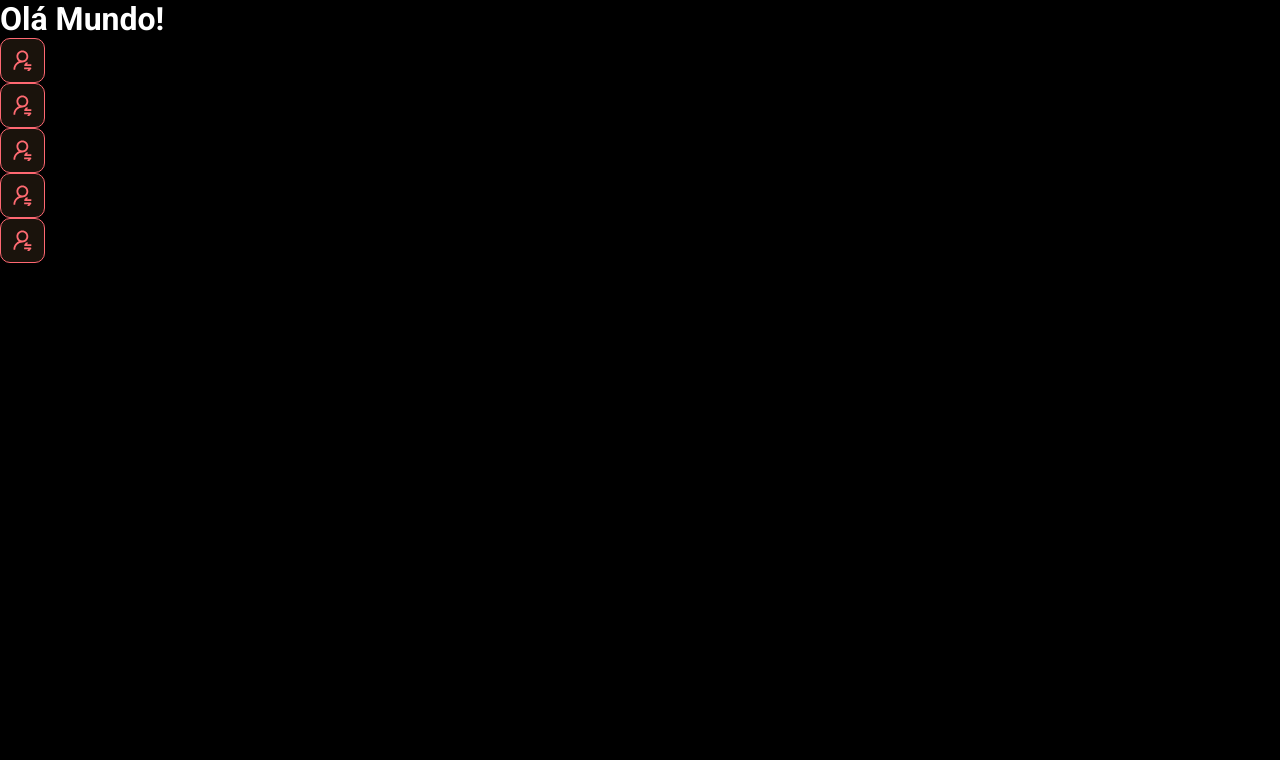
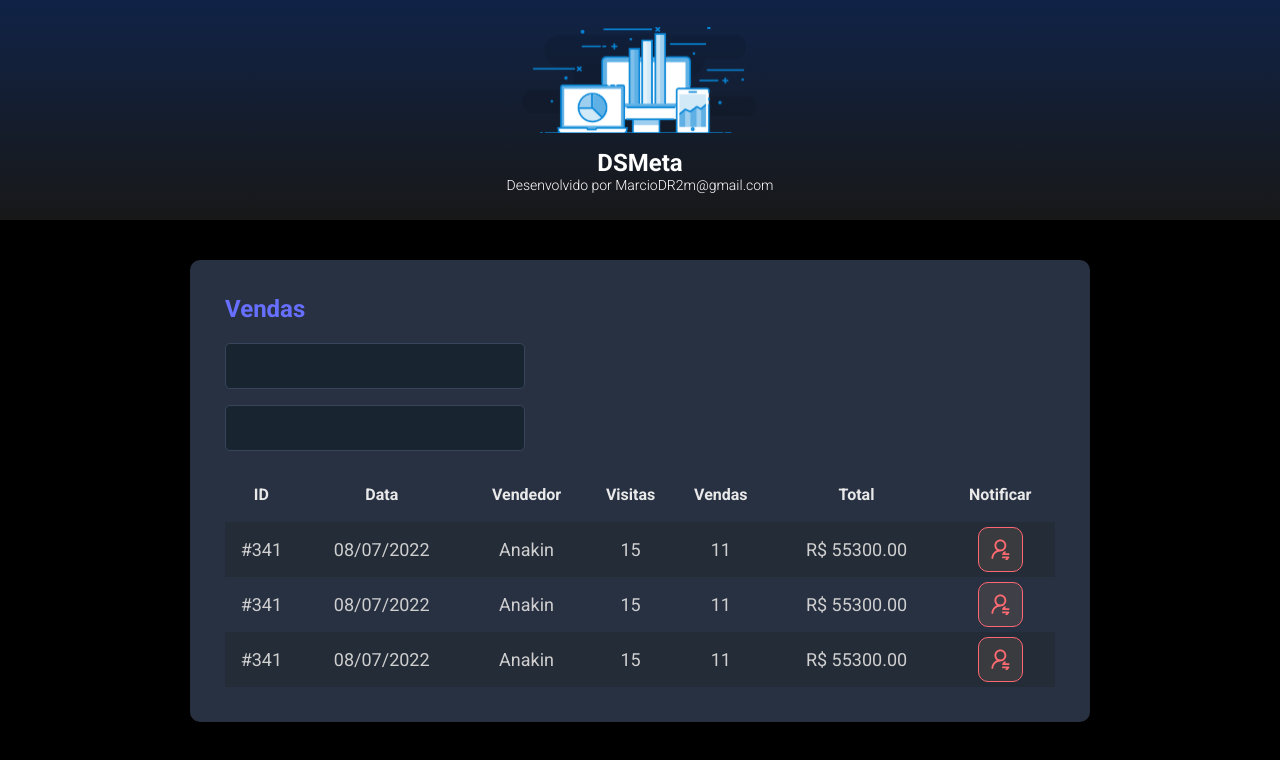
Before and after one commit to mdr933579381/dsmeta, a React (Vite) app in the folder frontend/: page / in a window 1280 px wide. Shown: the top 760 px of the page. Built offline with nearby package versions, Linux system fonts and the light colour scheme.

Commit message:
Other Components

```diff
--- a/frontend/src/App.tsx
+++ b/frontend/src/App.tsx
@@ -1,16 +1,18 @@
-import NotificationButton from './componentes/NotificationButton'
+import Header from "./componentes/Header"
+import SalesCard from "./componentes/SalesCard"
 
-
-  function App() {
-    return (<>
-      <h1>Olá Mundo!</h1>
-      <NotificationButton />
-      <NotificationButton />
-      <NotificationButton />
-      <NotificationButton />
-      <NotificationButton />
+function App() {
+  return (<>
+    <Header />
+    <main>
+      <section id="sales">
+        <div className="dsmeta-containner" >
+        <SalesCard />
+      </div>
+    </section>
+  </main>
     </>
     )
-  }
+}
 
 export default App
--- /dev/null
+++ b/frontend/src/componentes/Header/index.tsx
@@ -0,0 +1,20 @@
+import logo from '../../asserts/img/logo.svg'
+import './styles.css'
+
+function Header() {
+    return (
+        <header>
+            <div className="dsmeta-logo-containner">
+                <img src={logo} alt="DSMeta" />
+                <h1>DSMeta</h1>
+                <p>
+                    Desenvolvido por
+                    <a href="marcio_dr2m"> MarcioDR2m@gmail.com</a>
+                </p>
+            </div>
+        </header>
+
+    )
+}
+
+export default Header
--- /dev/null
+++ b/frontend/src/componentes/Header/styles.css
@@ -0,0 +1,28 @@
+header {
+    background: linear-gradient(180deg, #102347 0%, #181818 100%);
+    height: 220px;
+    display: flex;
+    align-items: center;
+    justify-content: center;
+}
+
+.dsmeta-logo-containner {
+    display: flex;
+    flex-direction: column;
+    align-items: center;
+
+}
+
+.dsmeta-logo-containner img {
+    width: 235px;
+}
+
+.dsmeta-logo-containner h1 {
+    margin-top: 15px;
+    font-size: 24px;
+}
+
+.dsmeta-logo-containner p {
+    font-size: 14px;
+    font-weight: 300;
+}
--- /dev/null
+++ b/frontend/src/componentes/SalesCard/index.tsx
@@ -0,0 +1,82 @@
+import NotificationButton from "../NotificationButton"
+import './styles.css'
+
+
+function SalesCard() {
+    return (
+        <div className="dsmeta-card">
+        <h2 className="dsmeta-sales-title">Vendas</h2>
+        <div>
+            <div className="dsmeta-form-control-containner">
+                <input className="dsmeta-form-control" type="text" />
+            </div>
+            <div className="dsmeta-form-control-containner">
+                <input className="dsmeta-form-control" type="text" />
+            </div>
+        </div>
+
+        <div>
+            <table className="dsmeta-sales-table">
+                <thead>
+                    <tr>
+                        <th className="show992">ID</th>
+                        <th className="show576">Data</th>
+                        <th>Vendedor</th>
+                        <th className="show992">Visitas</th>
+                        <th className="show992">Vendas</th>
+                        <th>Total</th>
+                        <th>Notificar</th>
+                    </tr>
+                </thead>
+                <tbody>
+                    <tr>
+                        <td className="show992">#341</td>
+                        <td className="show576">08/07/2022</td>
+                        <td>Anakin</td>
+                        <td className="show992">15</td>
+                        <td className="show992">11</td>
+                        <td>R$ 55300.00</td>
+                        <td>
+                            <div className="dsmeta-red-btn-containner">
+                                <NotificationButton />
+                            </div>
+                        </td>
+                    </tr>
+                    <tr>
+                        <td className="show992">#341</td>
+                        <td className="show576">08/07/2022</td>
+                        <td>Anakin</td>
+                        <td className="show992">15</td>
+                        <td className="show992">11</td>
+
+                        <td>R$ 55300.00</td>
+                        <td>
+                            <div className="dsmeta-red-btn-containner">
+                                <NotificationButton />
+                            </div>
+                        </td>
+                    </tr>
+                    <tr>
+                        <td className="show992">#341</td>
+                        <td className="show576">08/07/2022</td>
+                        <td>Anakin</td>
+                        <td className="show992">15</td>
+                        <td className="show992">11</td>
+                        <td>R$ 55300.00</td>
+                        <td>
+                            <div className="dsmeta-red-btn-containner">
+                               <NotificationButton />
+                            </div>
+                        </td>
+                    </tr>
+                </tbody>
+
+            </table>
+        </div>
+    </div>
+
+
+    )
+}
+
+export default SalesCard
--- /dev/null
+++ b/frontend/src/componentes/SalesCard/styles.css
@@ -0,0 +1,102 @@
+.dsmeta-card {
+    background-color: #283142;
+    border-radius: 10px;
+    padding: 30px 10px;
+}
+
+
+
+.dsmeta-sales-title {
+    color: #676fff;
+    font-size: 24px;
+    margin-bottom: 20px;
+}
+
+.dsmeta-form-control-containner {
+    margin-bottom: 16px;
+    max-width: 300px;
+
+
+}
+
+.dsmeta-form-control {
+    width: 100%;
+    height: 46px;
+    background-color: #182531;
+    border: 1px solid #384459;
+    border-radius: 5px;
+    color: #9AAABE;
+    padding: 0 20px;
+    font-size: 18px;
+
+}
+
+.dsmeta-sales-table {
+    width: 100%;
+    border-spacing: 0;
+    border-collapse: collapse;
+}
+
+.dsmeta-sales-table thead {
+    height: 55px;
+    font-size: 16px;
+    color: #e9e9e9;
+    font-weight: 700;
+}
+
+.dsmeta-sales-table tbody {
+    font-size: 14px;
+    font-weight: 400;
+    color: #cfcfcf;
+    text-align: center;
+}
+
+.dsmeta-sales-table tbody tr {
+    height: 74px;
+    border-color: 1px solid #5f6e82;
+}
+
+.dsmeta-sales-table tbody tr:hover>td {
+    background-color: #384459;
+}
+
+.dsmeta-sales-table tbody tr:nth-child(odd) {
+    background-color: #242c38;
+}
+
+.dsmeta-red-btn-containner {
+    display: flex;
+    justify-content: center;
+}
+
+.show576 {
+    display: none;
+}
+
+.show992 {
+    display: none;
+}
+
+@media (min-width: 576px) {
+    .show576 {
+        display: table-cell;
+    }
+
+    .dsmeta-card {
+        padding: 35px;
+    }
+
+    .dsmeta-sales-table tbody tr {
+        height: 55px;
+    }
+
+    .dsmeta-sales-table tbody tr {
+        font-size: 18px;
+    }
+}
+
+@media (min-width: 992px) {
+    .show992 {
+        display: table-cell;
+    }
+}
--- a/frontend/src/index.css
+++ b/frontend/src/index.css
@@ -19,3 +19,13 @@
     color: unset;
     text-decoration: none;
 }
+
+.dsmeta-containner {
+    width: 100%;
+    max-width: 900px;
+    margin: 0 auto;
+}
+
+#sales {
+    padding: 40px 10px;
+}
```
Also changed, not shown: frontend/src/asserts/img/logo.svg (added).
